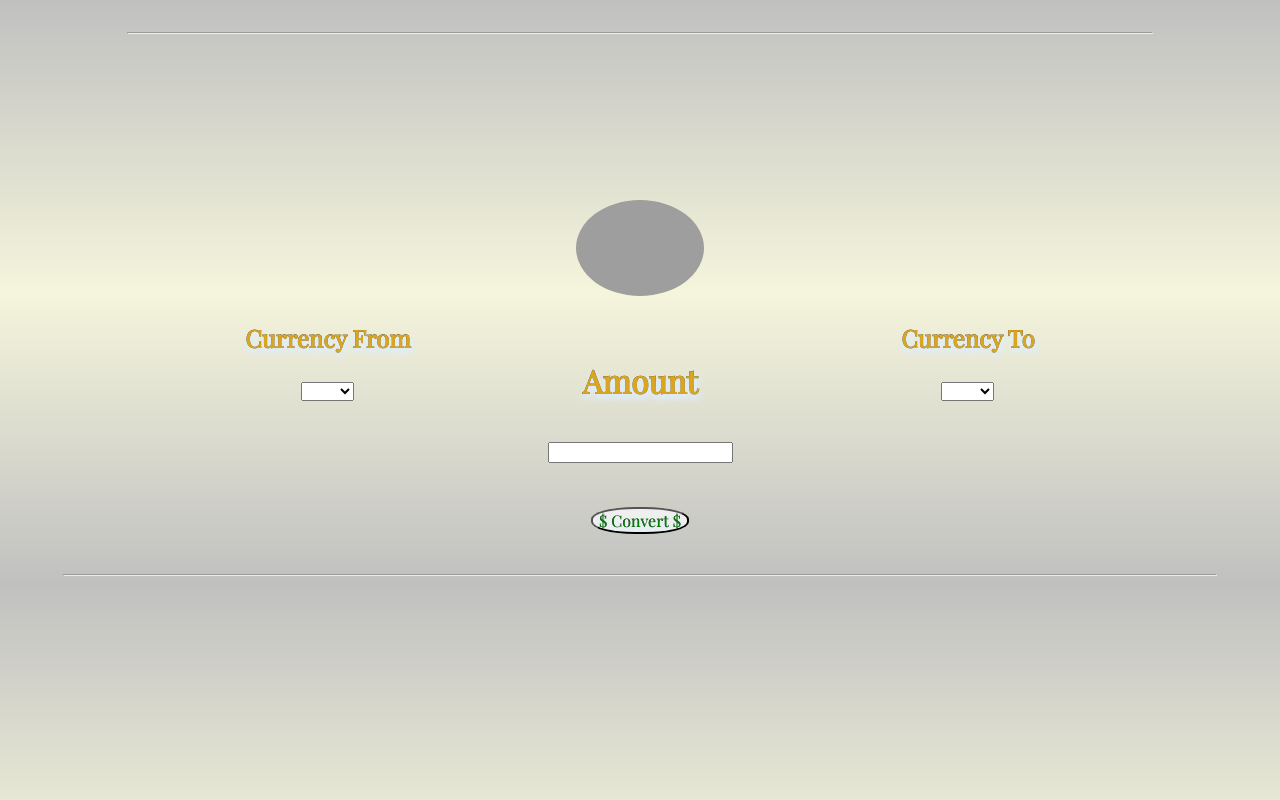
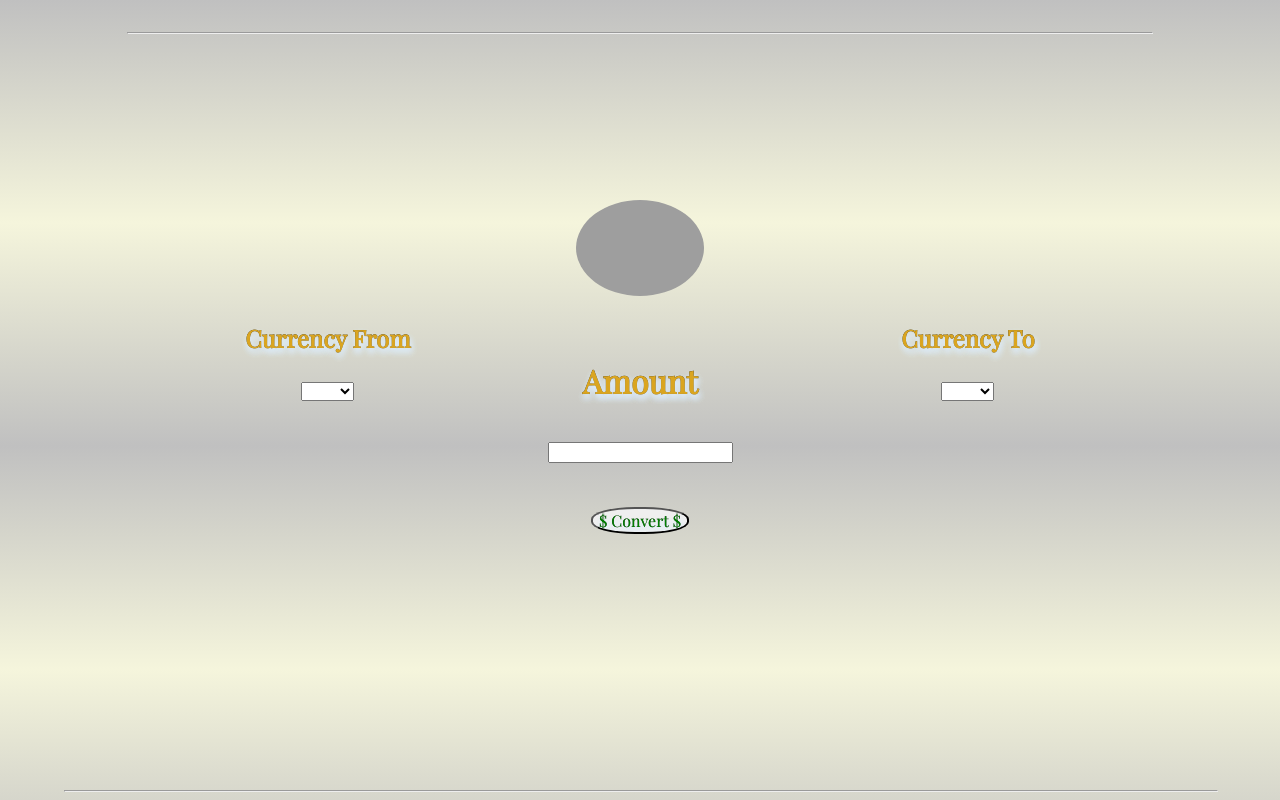
Before and after one commit to friedbergjon/api-currency-converter, a React (Create React App) app: page / in a window 1280 px wide. Built offline with nearby package versions, Linux system fonts and the light colour scheme; grey boxes are pictures that could not be loaded.

Commit message:
fixed bottom line

```diff
--- a/src/style.css
+++ b/src/style.css
@@ -172,13 +172,13 @@ margin : 0 auto;
 
 }
 hr.bottom-line{
-
-    display: block;
     border-style: inset;
     border-width: 1px;
     width: 90%;
-    position: fixed, absolute;
-    margin-top: 10%;
+    bottom: 0;
+    margin-left: 5%;
+    position: fixed;
+    margin-top: 3%;
 
 }
 h1{
```
